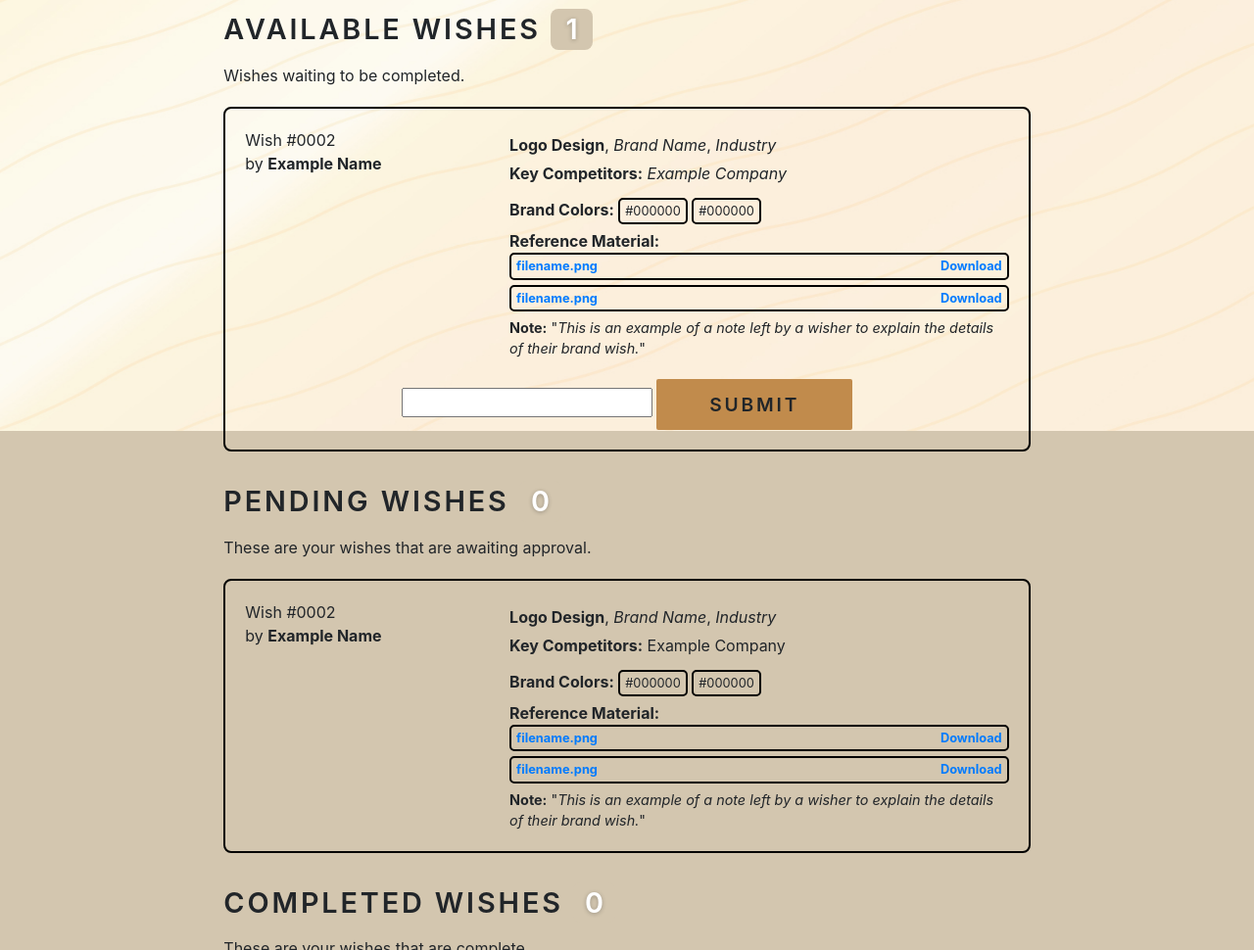
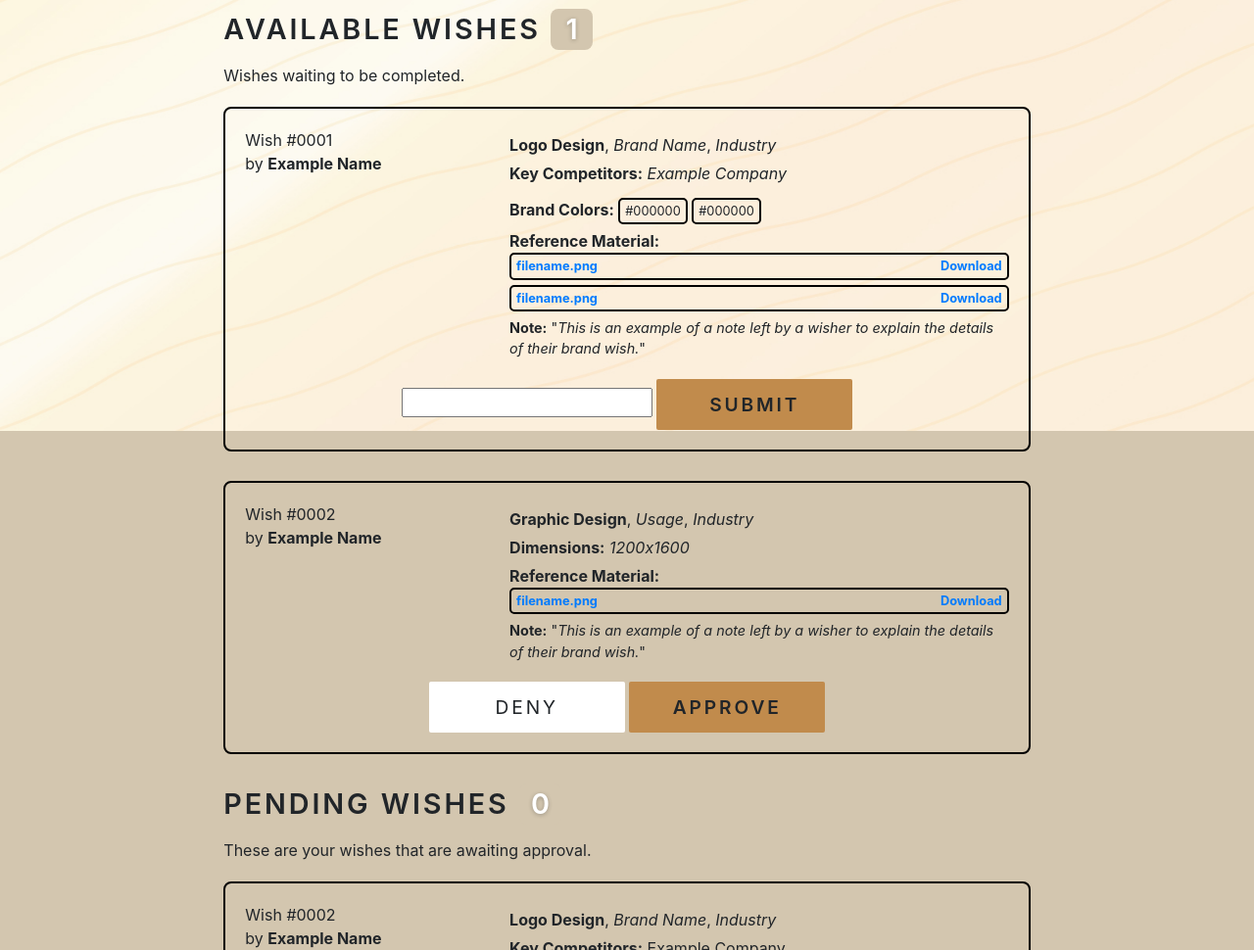
Before and after one commit to bashirk/Genie, a website with bundled scripts: page account.html in a window 1280 px wide. Shown: the part 360-1330 px from the top of the page at 98% size. Built offline with nearby package versions, Linux system fonts and the light colour scheme; a script that the page names is missing.

Commit message:
populated wish boxes

```diff
--- a/account.html
+++ b/account.html
@@ -110,7 +110,7 @@ initAccount();
                   <div class="wish-item">
                     <div class="row">
                       <div class="col-md-4">
-                        <div class="wish-id">Wish #0002</div>
+                        <div class="wish-id">Wish #0001</div>
                         <div class="wish-wisher">by <b>Example Name</b></div>
                       </div>
                       <div class="col-md-8">
@@ -138,6 +138,33 @@ initAccount();
                     <div class="wish-item-actions">
                       <input id="wishSubmission"/>
                       <a id="submitWish" class="btn">Submit</a>
+                    </div>
+                  </div>
+                  <div class="wish-item">
+                    <div class="row">
+                      <div class="col-md-4">
+                        <div class="wish-id">Wish #0002</div>
+                        <div class="wish-wisher">by <b>Example Name</b></div>
+                      </div>
+                      <div class="col-md-8">
+                        <div class="wish-details">
+                          <span><b>Graphic Design</b>, <i id="availableWishUsage2">Usage</i>, <i id="availableWishIndustry2">Industry</i></span>
+                        </div>
+                        <div class="wish-details">
+                            <b>Dimensions:</b> <i id="availableWishDimensions2">1200x1600</i>
+                        </div>
+                        <div class="wish-details">
+                          <span><b>Reference Material:</b></span>
+                          <a href="#" class="wish-detail-ref" id="availableWishImageRef12">filename.png</a>
+                        </div>
+                        <div class="wish-details wish-detail-note">
+                          <b>Note:</b> "<i id="availableWishNotes2">This is an example of a note left by a wisher to explain the details of their brand wish.</i>"
+                        </div>
+                      </div>
+                    </div>
+                    <div class="wish-item-actions">
+                      <a class="btn btn-secondary">Deny</a>
+                      <a class="btn">Approve</a>
                     </div>
                   </div>
                 </div>
```
